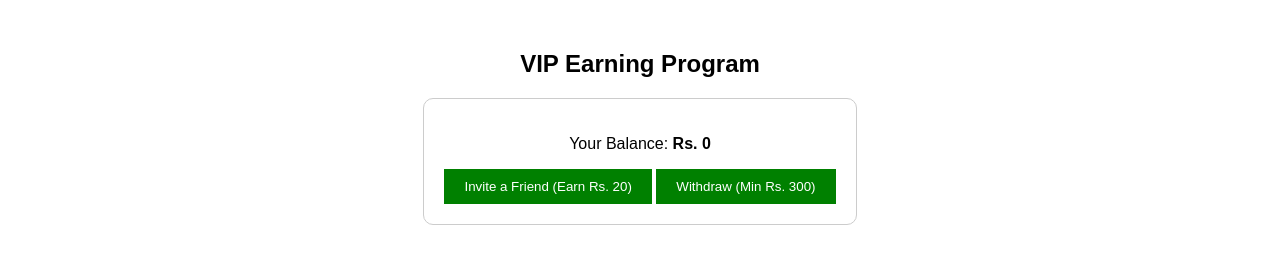
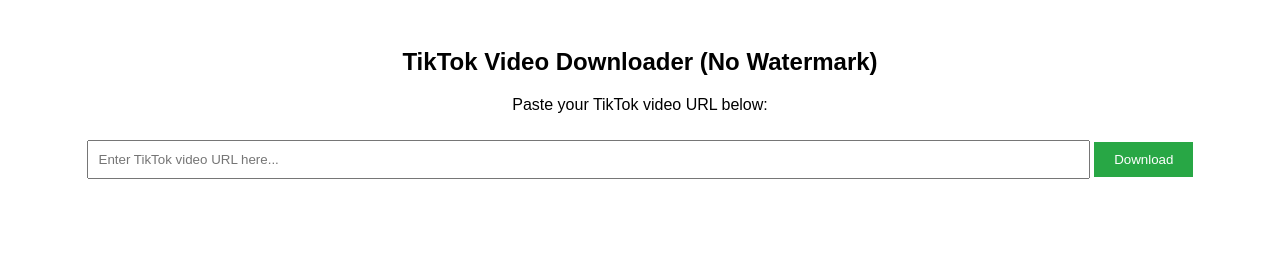
Before and after one commit to Ssh-007/Ssh-007.github.io, a plain HTML site: page index.html in a window 1280 px wide. Drawn offline with Linux system fonts and the light colour scheme.

Commit message:
Update index.html

```diff
--- a/index.html
+++ b/index.html
@@ -2,34 +2,58 @@
 <head>
     <meta charset="UTF-8">
     <meta name="viewport" content="width=device-width, initial-scale=1.0">
-    <title>VIP Earning</title>
+    <title>TikTok Video Downloader</title>
     <style>
-        body { font-family: Arial, sans-serif; text-align: center; }
-        .container { margin-top: 50px; }
-        .box { padding: 20px; border: 1px solid #ccc; display: inline-block; border-radius: 10px; }
-        .btn { padding: 10px 20px; background: green; color: white; border: none; cursor: pointer; }
+        body {
+            font-family: Arial, sans-serif;
+            text-align: center;
+            padding: 20px;
+        }
+        input {
+            width: 80%;
+            padding: 10px;
+            margin: 10px 0;
+        }
+        button {
+            padding: 10px 20px;
+            background-color: #28a745;
+            color: white;
+            border: none;
+            cursor: pointer;
+        }
+        button:hover {
+            background-color: #218838;
+        }
+        .result {
+            margin-top: 20px;
+        }
     </style>
 </head>
 <body>
-    <div class="container">
-        <h2>VIP Earning Program</h2>
-        <div class="box">
-            <p>Your Balance: <strong>Rs. <span id="balance">0</span></strong></p>
-            <button class="btn" onclick="inviteFriend()">Invite a Friend (Earn Rs. 20)</button>
-            <button class="btn" onclick="withdraw()">Withdraw (Min Rs. 300)</button>
-        </div>
-        <p id="status"></p>
-    </div><script>
-    let balance = 0;
-    function inviteFriend() {
-        balance += 20;
-        document.getElementById("balance").innerText = balance;
-    }
-    function withdraw() {
-        if (balance >= 300) {
-            document.getElementById("status").innerText = "Withdrawal Processing... (3-5 Days)";
-        } else {
-            document.getElementById("status").innerText = "Minimum Rs. 300 required for withdrawal!";
+    <h2>TikTok Video Downloader (No Watermark)</h2>
+    <p>Paste your TikTok video URL below:</p>
+    <input type="text" id="videoUrl" placeholder="Enter TikTok video URL here...">
+    <button onclick="downloadVideo()">Download</button>
+    <div class="result" id="result"></div><script>
+    async function downloadVideo() {
+        let url = document.getElementById("videoUrl").value;
+        if (!url) {
+            alert("Please enter a TikTok video URL");
+            return;
+        }
+
+        let apiUrl = `https://api.tikwm.com/api/?url=${encodeURIComponent(url)}`;
+
+        try {
+            let response = await fetch(apiUrl);
+            let data = await response.json();
+            if (data && data.data && data.data.play) {
+                document.getElementById("result").innerHTML = `<a href="${data.data.play}" download>Click here to download</a>`;
+            } else {
+                document.getElementById("result").innerHTML = "Failed to fetch video. Try again.";
+            }
+        } catch (error) {
+            document.getElementById("result").innerHTML = "Error fetching video.";
         }
     }
 </script>
```
